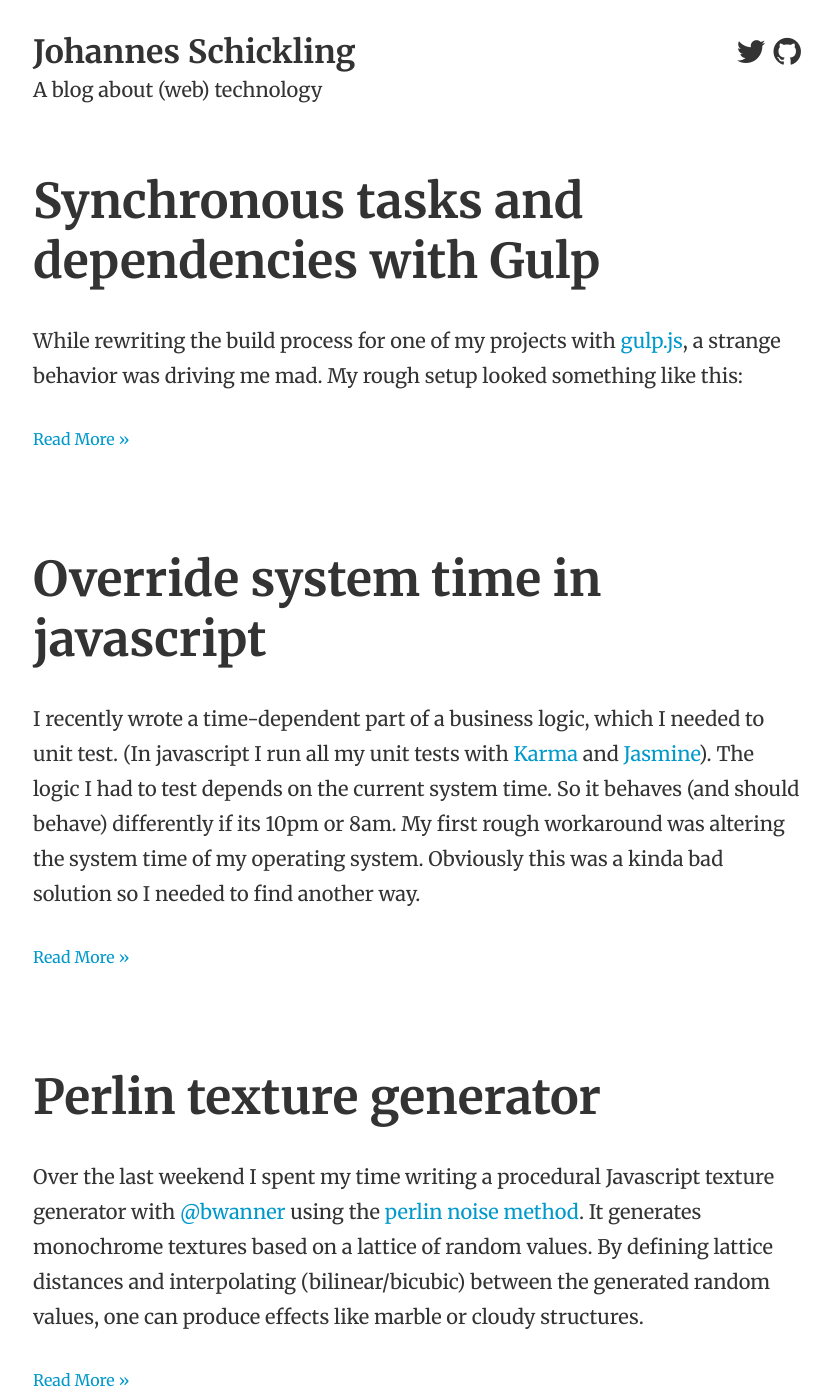
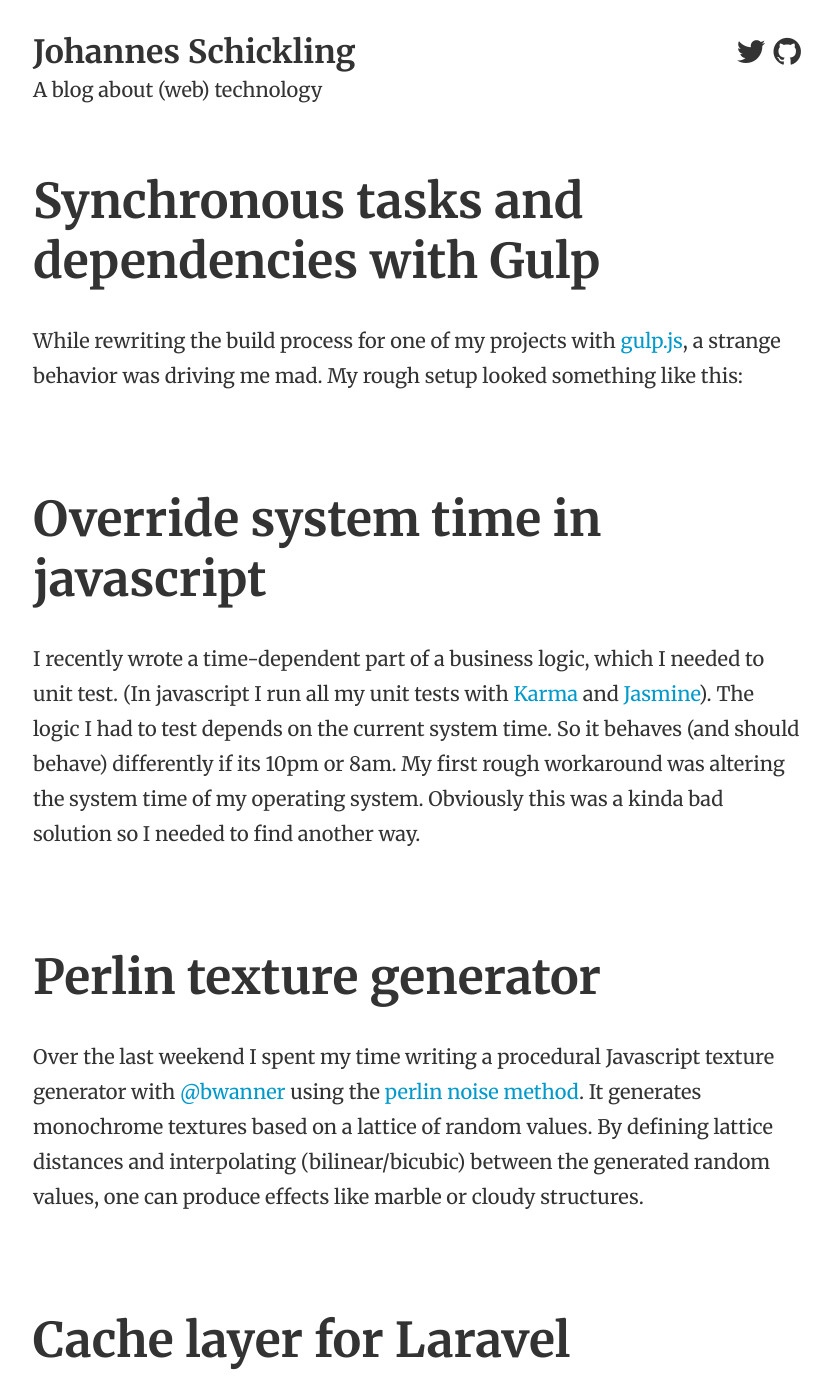
Before and after one commit to schickling/schickling.github.io, a Jekyll site: the page built from index.html, in a window 1280 px wide and 1400 px high. Shown: the whole window, without its empty margins (223-1055 px from the left). Built offline with Jekyll 4.4.1, drawn with Linux system fonts in a browser that asks for light colours; Markdown is read by kramdown in place of the engine named in the settings; the list of posts is cut into pages by our own code; some of the changed text lies outside the part shown.

Commit message:
hide read more

```diff
--- a/index.html
+++ b/index.html
@@ -6,6 +6,6 @@
 <article class="post">
   <h1><a href="{{ site.url }}{{ post.url }}" title="{{ post.title }}">{{ post.title }}</a></h1>
   {{ post.excerpt }}
-  <a href="{{ site.url }}{{ post.url }}" title="{{ post.title }}">Read More &raquo;</a>
+  <!-- <a href="{{ site.url }}{{ post.url }}" title="{{ post.title }}">Read More &raquo;</a> -->
 </article>
 {% endfor %}
```
